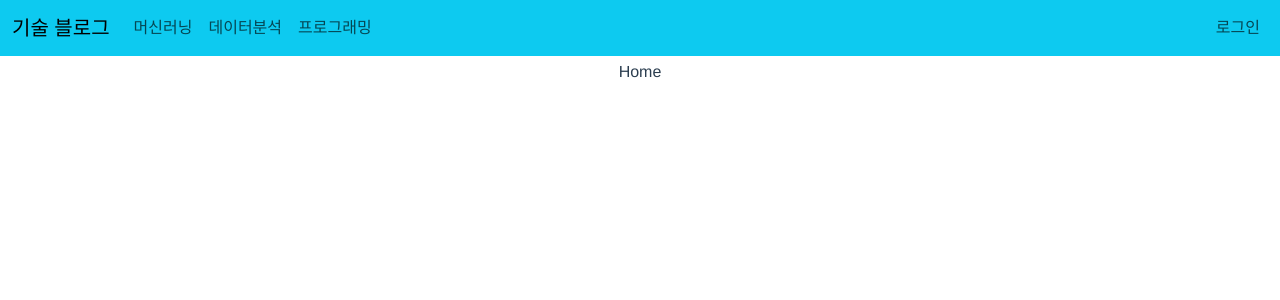
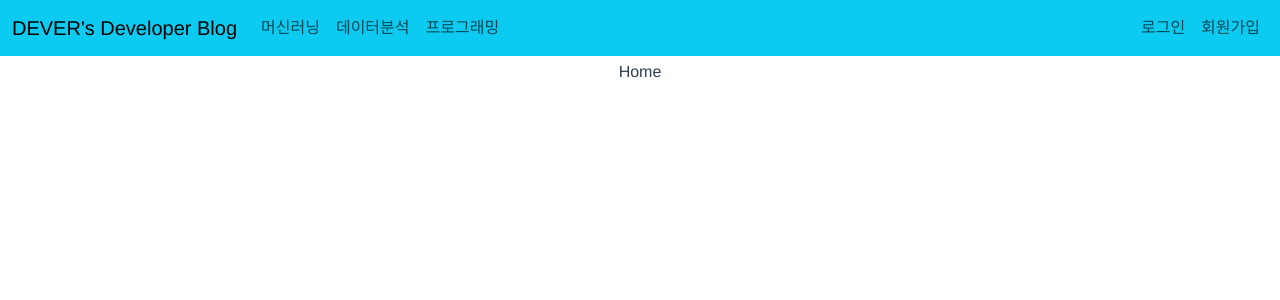
Before and after one commit to kyle-dever/Frontend-On-Boarding-Mission, a Vue app in the folder frontend/: page / in a window 1280 px wide. Shown: the top 300 px of the page. Built offline with nearby package versions, Linux system fonts and the light colour scheme.

Commit message:
fix: brand 이름 수정

```diff
--- a/frontend/src/components/NavBar.vue
+++ b/frontend/src/components/NavBar.vue
@@ -1,7 +1,7 @@
 <template>
     <div>
         <b-navbar toggleable="lg" type="dark" variant="info" fixed="top" sticky="true">
-            <b-navbar-brand href="/">기술 블로그</b-navbar-brand>
+            <b-navbar-brand href="/">DEVER's Developer Blog</b-navbar-brand>
             <b-navbar-toggle target="nav-collapse"></b-navbar-toggle>
 
             <b-collapse id="nav-collapse" is-nav>
@@ -14,7 +14,7 @@
                 <!-- Right aligned nav items -->
                 <b-navbar-nav class="ml-auto">
                     <b-nav-item href="#" @click="handleLogin">{{ loginText }}</b-nav-item>
-                    <b-nav-item href="#" @click="signIn" v-if="loginStore.isLogin">회원가입</b-nav-item>
+                    <b-nav-item href="#" @click="signIn" v-if="!loginStore.isLogin">회원가입</b-nav-item>
 
                 </b-navbar-nav>
             </b-collapse>
```
